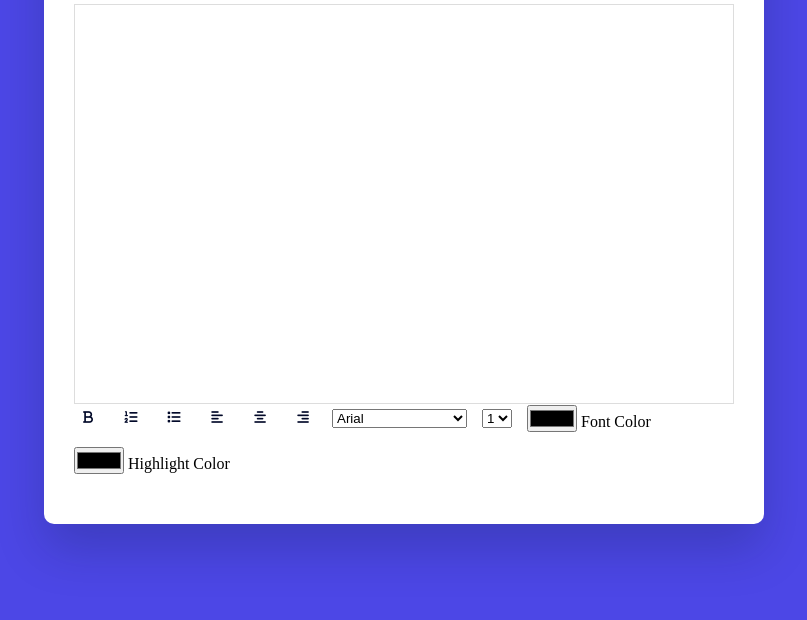
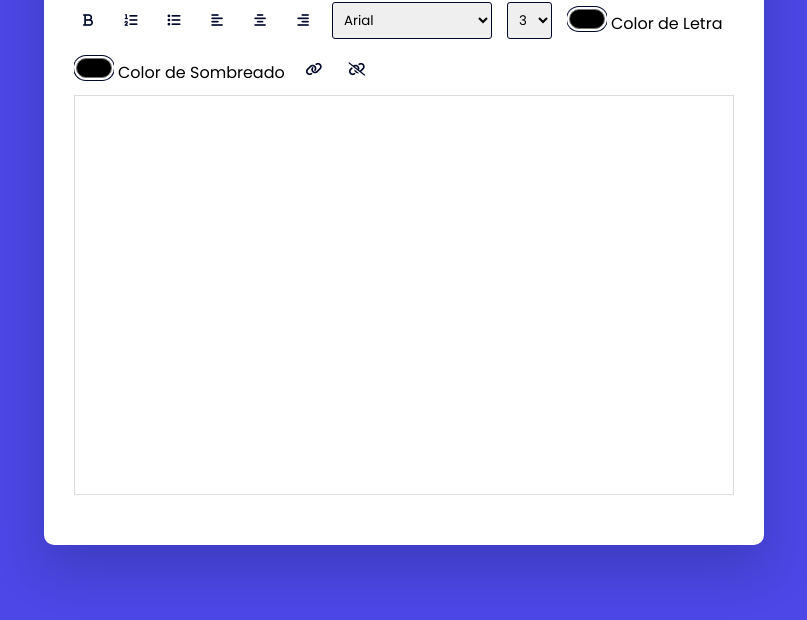
Before and after one commit to samuelgarciacorrea/Proyectos-DesarrolloWeb, a plain HTML site: page EditorTexto/index..html in a window 1280 px wide. Shown: the part 180-800 px from the top of the page, without its empty margins (236-1043 px from the left). Drawn offline with Linux system fonts and the light colour scheme.

Commit message:
Agregando mas funcionalidades
se agregaron mas funcionalidades, se agregaron comentarios al codigo y se cambio un poco el css

```diff
--- a/EditorTexto/index..html
+++ b/EditorTexto/index..html
@@ -3,32 +3,34 @@
 
 <head>
     <meta charset="UTF-8">
+    <!-- Asegura que la página es compatible con IE y otros navegadores -->
     <meta http-equiv="X-UA-Compatible" content="IE=edge">
+    <!-- Controla la escala de la página en diferentes dispositivos -->
     <meta name="viewport" content="width=device-width, initial-scale=1.0">
+    <!-- Enlace a la librería de íconos Font Awesome para los botones -->
     <link rel="stylesheet" href="https://cdnjs.cloudflare.com/ajax/libs/font-awesome/6.2.1/css/all.min.css">
+    <!-- Enlace al archivo de estilos CSS -->
     <link rel="stylesheet" href="styles.css">
     <title>Editor De Texto</title>
 </head>
 
 <body>
     <div class="container">
+        <h1>Tu editor de codigo</h1>
         <div class="options">
+            <!-- Botón de negrita -->
             <button id="bold" class="option-button format">
                 <i class="fa-solid fa-bold"></i>
             </button>
-			<!-- Otros botones irán aquí -->
-		</div>
-		<div id="text-input" contenteditable="true"></div>
-		<div class="options">
-			<button id="bold" class="option-button format">
-				<i class="fa-solid fa-bold"></i>
-			</button>
+            <!-- Botón de lista ordenada -->
             <button id="insertOrderedList" class="option-button">
                 <i class="fa-solid fa-list-ol"></i>
             </button>
+            <!-- Botón de lista no ordenada -->
             <button id="insertUnorderedList" class="option-button">
                 <i class="fa-solid fa-list"></i>
             </button>
+            <!-- Botones de alineación de texto -->
             <button id="justifyLeft" class="option-button align">
                 <i class="fa-solid fa-align-left"></i>
             </button>
@@ -38,25 +40,33 @@
             <button id="justifyRight" class="option-button align">
                 <i class="fa-solid fa-align-right"></i>
             </button>
+            <!-- Selección de fuente -->
             <select id="fontName" class="adv-option-button"></select>
-<select id="fontSize" class="adv-option-button">
-
-
-</select>
-
+            <!-- Selección de tamaño de fuente -->
+            <select id="fontSize" class="adv-option-button"></select>
+            <!-- Selección de color de texto -->
             <div class="input-wrapper">
                 <input type="color" id="foreColor" class="adv-option-button">
-	<label for="foreColor">Font Color</label>
+                <label for="foreColor">Color de Letra</label>
             </div>
+            <!-- Selección de color de fondo -->
             <div class="input-wrapper">
                 <input type="color" id="backColor" class="adv-option-button">
-	<label for="backColor">Highlight Color</label>
+                <label for="backColor">Color de Sombreado</label>
             </div>
+            <!-- Botón para crear enlace -->
+            <button id="createLink" class="adv-option-button">
+                <i class="fa fa-link"></i>
+            </button>
+            <!-- Botón para eliminar enlace -->
+            <button id="unlink" class="option-button">
+                <i class="fa fa-unlink"></i>
+            </button>
         </div>
+        <!-- Área editable donde el usuario puede escribir -->
+        <div id="text-input" contenteditable="true"></div>
     </div>
-
     <script src="index.js"></script>
-
 </body>
 
 </html>
--- a/EditorTexto/index.js
+++ b/EditorTexto/index.js
@@ -1,22 +1,22 @@
+// Selecciona los botones básicos de opción
 let optionsButtons = document.querySelectorAll(".option-button");
+// Selecciona los botones avanzados (fuentes, tamaño, colores)
+let advancedOptionButton = document.querySelectorAll(".adv-option-button");
+// Elemento de selección para las fuentes
+let fontName = document.getElementById("fontName");
+// Elemento de selección para el tamaño de la fuente
+let fontSizeRef = document.getElementById("fontSize");
+// Área donde el usuario escribirá el texto
 let writingArea = document.getElementById("text-input");
+// Botón para crear enlaces
+let linkButton = document.getElementById("createLink");
 
-const modifyText = (command) => {
-    document.execCommand(command, false, null);
-};
-
-optionsButtons.forEach((button) => {
-    button.addEventListener("click", () => {
-        modifyText(button.id);
-    });
-});
-
-let advancedOptionButton = document.querySelectorAll(".adv-option-button");
-let fontName = document.getElementById("fontName");
-let fontSizeRef = document.getElementById("fontSize");
-
+// Lista de fuentes que se añadirán al selector de fuentes
 let fontList = ["Arial", "Verdana", "Times New Roman", "Garamond", "Georgia", "Courier New", "Cursive"];
 
+// Función para inicializar el editor con las fuentes y tamaños predeterminados
+const intializer = () => {
+    // Añade las fuentes al selector de fuentes
     fontList.map((value) => {
         let option = document.createElement("option");
         option.value = value;
@@ -24,6 +24,7 @@ fontList.map((value) => {
         fontName.appendChild(option);
     });
 
+    // Añade los tamaños al selector de tamaño de fuente
     for (let i = 1; i <= 7; i++) {
         let option = document.createElement("option");
         option.value = i;
@@ -31,12 +32,39 @@ for (let i = 1; i <= 7; i++) {
         fontSizeRef.appendChild(option);
     }
 
-const modifyTextAdvanced = (command, value) => {
-    document.execCommand(command, false, value);
+    // Establece un tamaño de fuente predeterminado
+    fontSizeRef.value = 3;
 };
 
+// Función para aplicar el formato seleccionado usando `execCommand`
+const modifyText = (command, defaultUi = false, value = null) => {
+    document.execCommand(command, defaultUi, value);
+};
+
+// Añade eventos a los botones básicos para aplicar el formato correspondiente
+optionsButtons.forEach((button) => {
+    button.addEventListener("click", () => {
+        modifyText(button.id);
+    });
+});
+
+// Añade eventos a los botones avanzados para cambiar fuentes, tamaños, colores, etc.
 advancedOptionButton.forEach((button) => {
     button.addEventListener("change", () => {
-        modifyTextAdvanced(button.id, button.value);
+        modifyText(button.id, false, button.value);
     });
 });
+
+// Maneja la creación de enlaces cuando el usuario hace clic en el botón de "crear enlace"
+linkButton.addEventListener("click", () => {
+    let userLink = prompt("Enter a URL:"); // Solicita al usuario que ingrese una URL
+    if (/http/i.test(userLink)) { // Verifica si la URL contiene "http"
+        modifyText(linkButton.id, false, userLink); // Crea el enlace con la URL ingresada
+    } else {
+        userLink = "http://" + userLink; // Si no contiene "http", añade automáticamente "http://"
+        modifyText(linkButton.id, false, userLink);
+    }
+});
+
+// Llama a la función de inicialización cuando la ventana se carga
+window.onload = intializer();
--- a/EditorTexto/styles.css
+++ b/EditorTexto/styles.css
@@ -9,6 +9,11 @@
 body {
     background-color: #4c47e6;
 
+}
+
+h1{
+    text-align: center;
+    padding: 10px 10px;
 }
 
 .container {
@@ -42,6 +47,38 @@ button {
     color: #020929;
     cursor: pointer;
 }
+select{
+    padding: 7px;
+    border: 1px solid #020929;
+    border-radius: 3px;
+    cursor: pointer;
+}
+
+.options label,
+.options select{
+    font-family: 'Poppins', sans-serif;
+}
+
+input[type="color"]{
+    -webkit-appearance: none;
+    -moz-appearance: none;
+    appearance: none;
+    background-color: transparent;
+    width: 40px;
+    height: 28px;
+    border: none;
+    cursor: pointer;
+}
+
+input[type="color"]::-webkit-color-swatch{
+    border-radius: 15px;
+    box-shadow: 0 0 0 2px #fff, 0 0 0 3px #020929;
+}
+
+input[type="color"]::-moz-color-swatch{
+    border-radius: 15px;
+    box-shadow: 0 0 0 2px #fff, 0 0 0 3px #020929;
+}
 
 #text-input{
     margin-top: 10px;
@@ -49,3 +86,7 @@ button {
     padding: 20px;
     height: 50vh;
 }
+
+.active{
+    background-color: #e0e9ff;
+}
```
Lines whose indentation alone changed are shown as unchanged.
